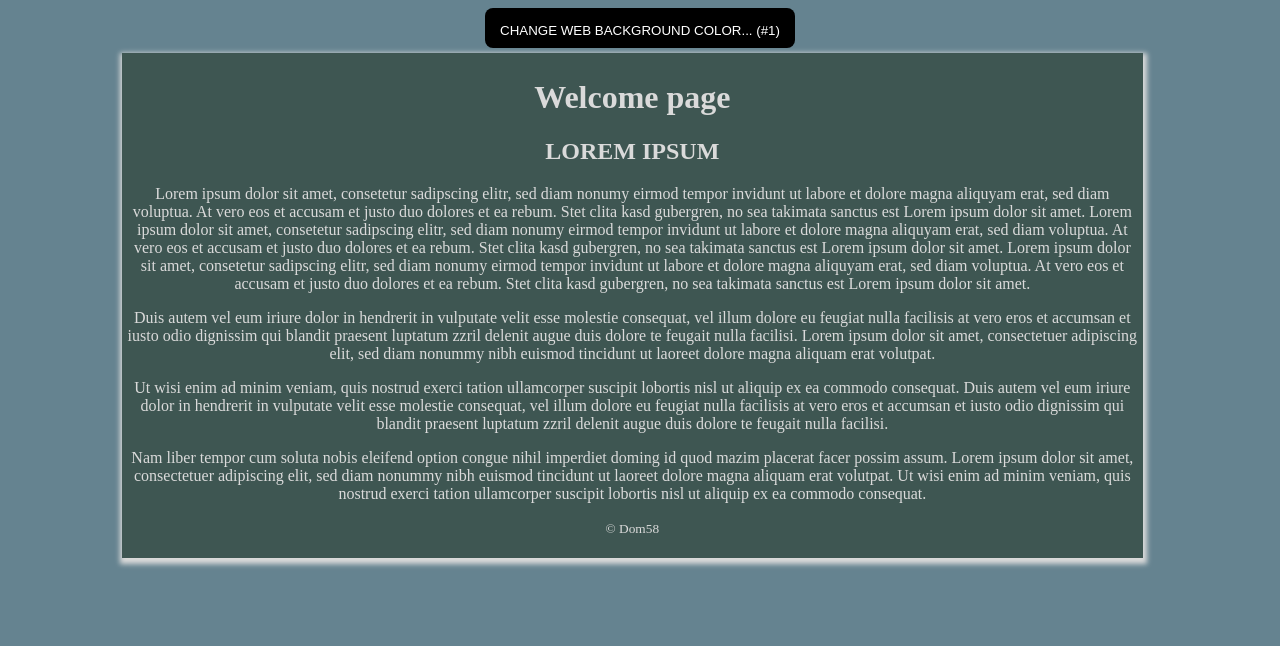
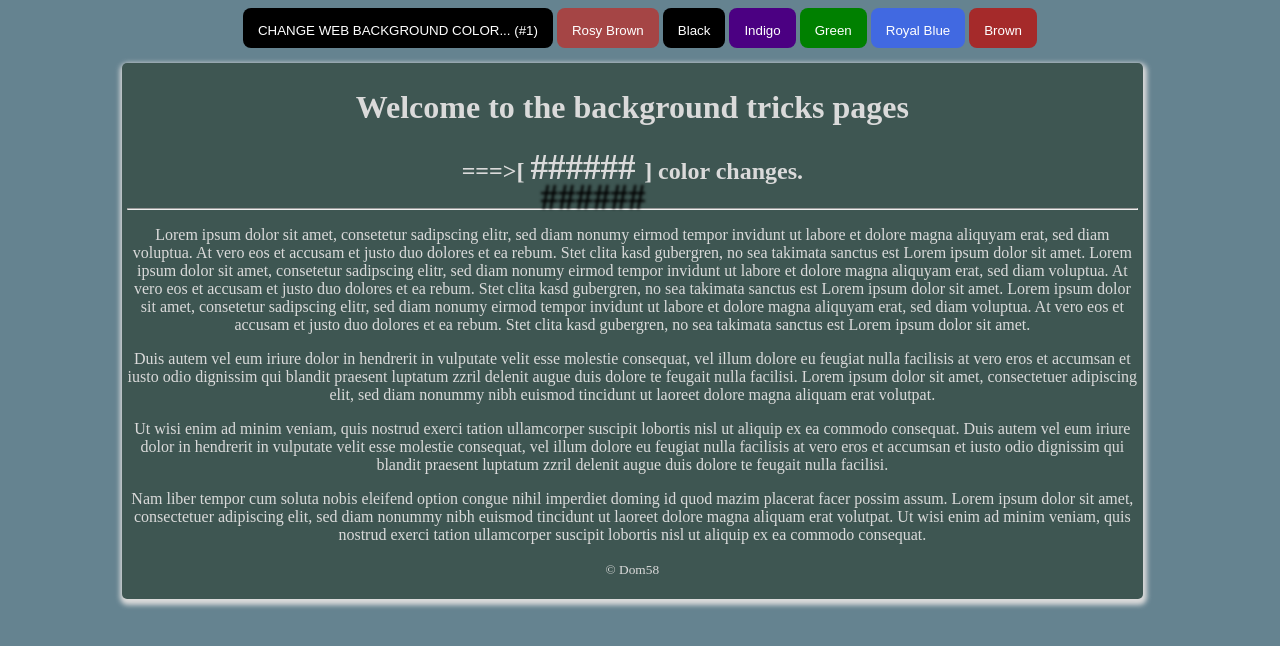
Before and after one commit to Dom58/WEB-Background-Changes-Trick, a plain HTML site: page index.html in a window 1280 px wide. Drawn offline with Linux system fonts and the light colour scheme.

Commit message:
The second version

```diff
--- a/css/style.css
+++ b/css/style.css
@@ -5,10 +5,14 @@
 	background-repeat: no-repeat;
 	background-attachment: fixed;
 }
+
 .navbar{
 	text-align: center;
-			margin-bottom: 5px;
+	margin-bottom: 15px;
+
 }
+
+
 
 #selectback{
 	height: 40px;
@@ -18,10 +22,46 @@
 	border:none;
 	border-radius: 8px;
 }
-		#selectback:hover,#selectback:focus{
+
+
+#black {
+	background-color: black;
+}
+
+
+#rosybrown {
+	background-color: #a54545;
+}
+
+#indigo {
+	background-color: indigo;
+}
+
+#green {
+	background-color: green;
+}
+
+#royalblue {
+	background-color: royalblue;
+}
+
+#brown {
+	background-color: brown;
+}
+
+#black, #rosybrown, #indigo, #green, #royalblue, #brown {
+	height: 40px;
+	color: white;
+	padding: 15px;
+	border:none;
+	border-radius: 8px;
+}
+
+#black:hover, #rosybrown:hover, #indigo:hover, #green:hover, #selectback:hover, #royalblue:hover, #brown:hover, #selectback:focus{
 	background-color: #3e5652;
 	transition: .4s;
 }
+
 .centered{
 	background-color: #3e5652;
 	text-align: center;
@@ -29,4 +69,13 @@
 	width: 80%;
 	margin-left: 9%;
 	box-shadow: 1px 3px 5px 3px  #dadada;
+	border-radius: 5px;
+	transition: .8s ease-in-out;
 }
+
+#theColor {
+	text-transform: capitalize;
+	text-shadow: 10px 30px 3px  black;
+	font-size: 35px;
+	margin-bott
+}
--- a/index.html
+++ b/index.html
@@ -5,12 +5,20 @@
 <link rel="stylesheet" type="text/css" href="css/style.css">
 </head>
 <body id="bg">
-	<div class="navbar"><button onclick="changeBackground()" id="selectback"> CHANGE WEB BACKGROUND COLOR... (#1) </button></div>
+	<div class="navbar">
+		<button onclick="changeBackground()" id="selectback"> CHANGE WEB BACKGROUND COLOR... (#1)</button>
+		<button class="theChange" onclick="theInputColor('#a54545')"  id="rosybrown" >Rosy Brown</button>
+		<button class="theChange" onclick="theInputColor('black')"  id="black" >Black</button>
+		<button class="theChange" onclick="theInputColor('indigo')"  id="indigo" >Indigo</button>
+		<button class="theChange" onclick="theInputColor('green')"  id="green" >Green</button>
+		<button class="theChange" onclick="theInputColor('royalblue')"  id="royalblue" >Royal Blue</button>
+		<button class="theChange" onclick="theInputColor('brown')"  id="brown" >Brown</button>
+	</div>
 
 	<div class="centered" id="centered">
-	   <h1>Welcome page</h1>
-	   <h2>LOREM IPSUM</h2>
-
+	   <h1>Welcome to the background tricks pages</h1>
+	   <h2> ===>[ <b id="theColor"> ###### </b> ] color changes.</h2>
+		<hr>
 	   <p>Lorem ipsum dolor sit amet, consetetur sadipscing elitr, sed diam nonumy eirmod tempor invidunt ut labore et dolore magna aliquyam erat, sed diam voluptua. At vero eos et accusam et justo duo dolores et ea rebum. Stet clita kasd gubergren, no sea takimata sanctus est Lorem ipsum dolor sit amet. Lorem ipsum dolor sit amet, consetetur sadipscing elitr, sed diam nonumy eirmod tempor invidunt ut labore et dolore magna aliquyam erat, sed diam voluptua. At vero eos et accusam et justo duo dolores et ea rebum. Stet clita kasd gubergren, no sea takimata sanctus est Lorem ipsum dolor sit amet. Lorem ipsum dolor sit amet, consetetur sadipscing elitr, sed diam nonumy eirmod tempor invidunt ut labore et dolore magna aliquyam erat, sed diam voluptua. At vero eos et accusam et justo duo dolores et ea rebum. Stet clita kasd gubergren, no sea takimata sanctus est Lorem ipsum dolor sit amet.</p>
 
 	   <p>Duis autem vel eum iriure dolor in hendrerit in vulputate velit esse molestie consequat, vel illum dolore eu feugiat nulla facilisis at vero eros et accumsan et iusto odio dignissim qui blandit praesent luptatum zzril delenit augue duis dolore te feugait nulla facilisi. Lorem ipsum dolor sit amet, consectetuer adipiscing elit, sed diam nonummy nibh euismod tincidunt ut laoreet dolore magna aliquam erat volutpat.</p>
--- a/js/main.js
+++ b/js/main.js
@@ -1,7 +1,7 @@
 
 var isBlack = 0;
 function changeBackground() {
-      if (isBlack == 0){
+  if (isBlack == 0) {
     var backgr = document.getElementById('bg').style="background-color:#52b0d6; color:white;";
     document.getElementById('selectback').innerHTML="CHANGE WEB BACKGROUND COLOR... (#2)";
     document.getElementById('selectback').style="background-color:#464141;";
@@ -18,3 +18,8 @@
     isBlack= 0;
   }
 }
+
+function theInputColor(myColor) {
+  var trickBackground = document.getElementById('centered').style.background= myColor;
+  var trickBackground = document.getElementById('theColor').innerHTML= myColor;
+}
```
Lines whose indentation alone changed are shown as unchanged.
